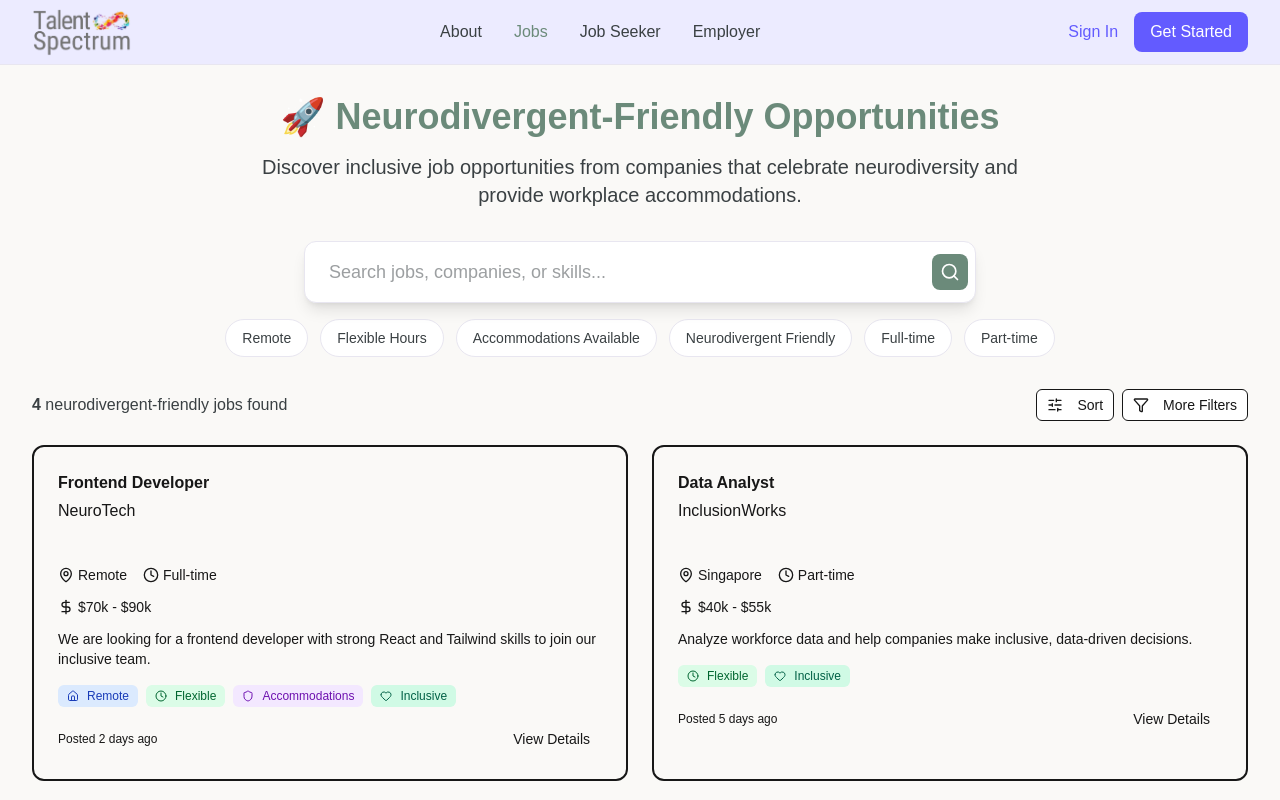
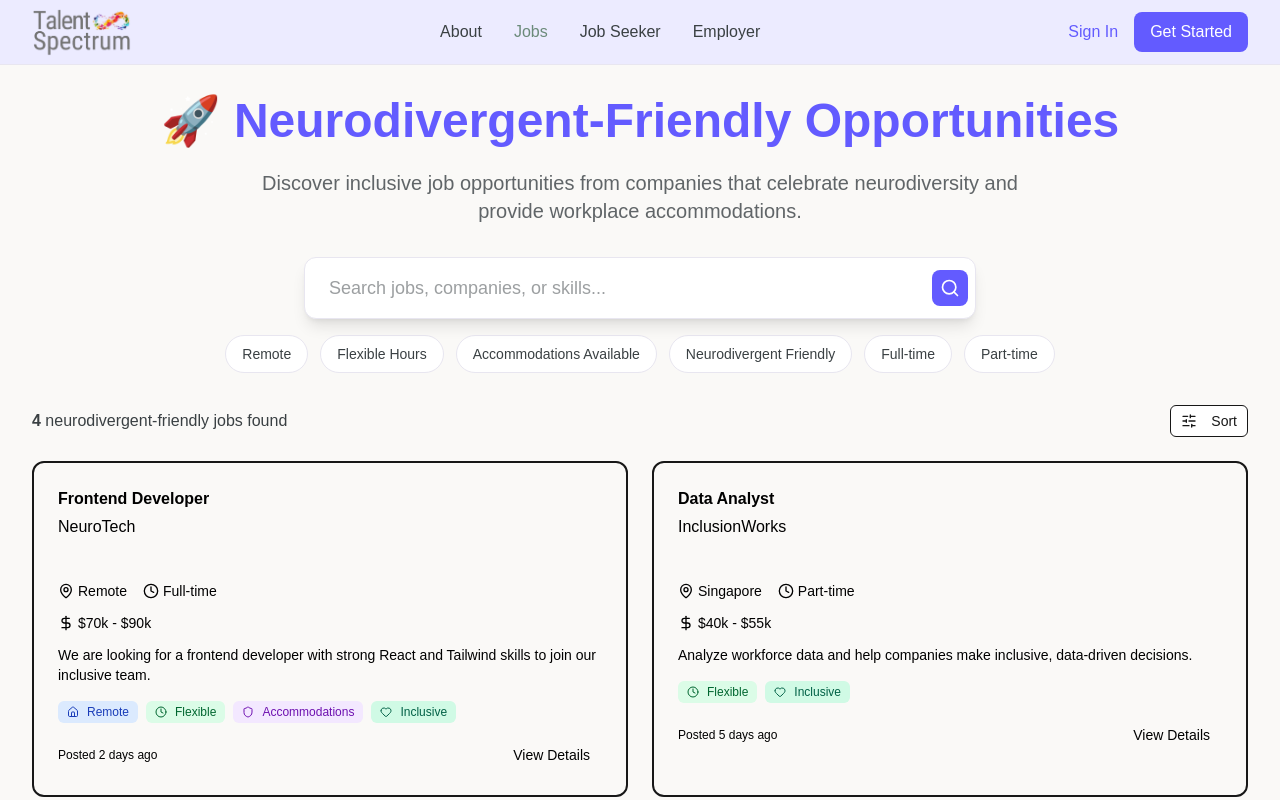
Before and after one commit to y6anting/TalentSpectrum, a Next.js app in the folder talent-spectrum-app/: page /jobListing in a window 1280 px wide. Shown: the top 800 px of the page. Built offline with nearby package versions, Linux system fonts and the light colour scheme.

Commit message:
updated color aesthetic of jobListing page, mostly by copy-pasting values to classNames (effectively hard-coded). TODO: fix nav bar too (text is dark green on hover), fix job details page

```diff
--- a/talent-spectrum-app/src/app/components/jobCard.tsx
+++ b/talent-spectrum-app/src/app/components/jobCard.tsx
@@ -36,7 +36,7 @@ export default function JobCard({
 
   return (
     <Card
-      className={`hover:shadow-lg transition-shadow cursor-pointer border-2 hover:border-emerald-200 ${
+      className={`hover:shadow-lg transition-shadow cursor-pointer border-2 hover:border-[#A090FF] ${
         viewMode === "list" ? "mb-4" : ""
       }`}
       onClick={handleClick}
@@ -50,8 +50,8 @@ export default function JobCard({
           }`}
         >
           <div className={viewMode === "list" ? "flex-1" : ""}>
-            <h3 className="mb-1 font-semibold">{job.title}</h3>
-            <p className="text-muted-foreground">{job.company}</p>
+            <h3 className="mb-1 font-semibold text-[#000000]">{job.title}</h3>
+            <p className="text-muted-foreground text-[#000000]">{job.company}</p>
           </div>
 
           {viewMode === "list" && (
@@ -74,22 +74,22 @@ export default function JobCard({
         {viewMode === "grid" && (
           <div className="space-y-3 mb-4">
             <div className="flex items-center gap-4 text-sm text-muted-foreground">
-              <div className="flex items-center gap-1">
+              <div className="flex items-center gap-1 text-[#000000]">
                 <MapPin className="h-4 w-4" />
                 {job.location}
               </div>
-              <div className="flex items-center gap-1">
+              <div className="flex items-center gap-1 text-[#000000]">
                 <Clock className="h-4 w-4" />
                 {job.type}
               </div>
             </div>
 
-            <div className="flex items-center gap-1 text-sm text-muted-foreground">
+            <div className="flex items-center gap-1 text-sm text-muted-foreground text-[#000000]">
               <DollarSign className="h-4 w-4" />
               {job.salary}
             </div>
 
-            <p className="text-sm text-muted-foreground line-clamp-2">
+            <p className="text-sm text-muted-foreground line-clamp-2 text-[#000000]">
               {job.description}
             </p>
           </div>
@@ -126,10 +126,10 @@ export default function JobCard({
         </div>
 
         <div className="flex items-center justify-between">
-          <span className="text-xs text-muted-foreground">
+          <span className="text-xs text-muted-foreground text-[#000000]">
             Posted {job.posted}
           </span>
-          <Button size="sm" onClick={handleClick}>
+          <Button size="sm" onClick={handleClick} className="text-[#000000]">
             View Details
           </Button>
         </div>
--- a/talent-spectrum-app/src/app/jobListing/page.tsx
+++ b/talent-spectrum-app/src/app/jobListing/page.tsx
@@ -5,7 +5,7 @@ import Link from "next/link";
 import { useRouter } from "next/navigation";
 import JobCard from "@/app/components/jobCard";
 import { Button } from "@/app/components/button";
-import { Search, Filter, SlidersHorizontal } from "lucide-react";
+import { Search, SlidersHorizontal/*, ChevronDown, ArrowUp, ArrowDown*/ } from "lucide-react";
 
 const jobs = [
   {
@@ -103,7 +103,7 @@ export default function OpportunitiesPage() {
 
   const filteredJobs = jobs.filter(job => {
     if (searchQuery && !job.title.toLowerCase().includes(searchQuery.toLowerCase()) &&
-        !job.company.toLowerCase().includes(searchQuery.toLowerCase())) {
+      !job.company.toLowerCase().includes(searchQuery.toLowerCase())) {
       return false;
     }
 
@@ -123,8 +123,8 @@ export default function OpportunitiesPage() {
       <div className="max-w-7xl mx-auto px-4 sm:px-6 lg:px-8 py-8">
         {/* Page Header */}
         <div className="text-center mb-8">
-          <h1 className="text-4xl font-bold text-[#6b8a7a] mb-4">🚀 Neurodivergent-Friendly Opportunities</h1>
-          <p className="text-xl text-[#3a4043] max-w-3xl mx-auto">
+          <h1 className="text-4xl md:text-5xl mb-6 text-[#635bff] font-bold">🚀 Neurodivergent-Friendly Opportunities</h1>
+          <p className="text-xl text-[#3a4043]/80 max-w-3xl mx-auto">
             Discover inclusive job opportunities from companies that celebrate neurodiversity and provide workplace accommodations.
           </p>
         </div>
@@ -143,7 +143,7 @@ export default function OpportunitiesPage() {
               />
               <button
                 type="submit"
-                className="absolute right-2 top-1/2 transform -translate-y-1/2 bg-[#6b8a7a] hover:bg-[#5d7c6b] text-white p-2 rounded-lg transition-colors"
+                className="absolute right-2 top-1/2 transform -translate-y-1/2 bg-[#635bff] hover:bg-[#827CFF] text-white p-2 rounded-lg transition-colors hover:cursor-pointer"
               >
                 <Search className="w-5 h-5" />
               </button>
@@ -156,11 +156,10 @@ export default function OpportunitiesPage() {
               <button
                 key={filter.id}
                 onClick={() => toggleFilter(filter.id)}
-                className={`px-4 py-2 rounded-full text-sm font-medium transition-colors ${
-                  selectedFilters.includes(filter.id)
-                    ? 'bg-[#6b8a7a] text-white'
-                    : 'bg-white border border-[#e8e6f0] text-[#3a4043] hover:bg-[#6b8a7a] hover:text-white'
-                }`}
+                className={`px-4 py-2 rounded-full text-sm font-medium transition-colors ${selectedFilters.includes(filter.id)
+                    ? 'bg-[#827CFF] text-white'
+                    : 'bg-white border border-[#e8e6f0] text-[#3a4043] hover:bg-[#827CFF] hover:text-white'
+                  }`}
               >
                 {filter.label}
               </button>
@@ -174,13 +173,9 @@ export default function OpportunitiesPage() {
             <span className="font-semibold">{filteredJobs.length}</span> neurodivergent-friendly jobs found
           </p>
           <div className="flex gap-2">
-            <Button variant="outline" size="sm">
+            <Button variant="outline" size="sm" className="hover:cursor-pointer">
               <SlidersHorizontal className="h-4 w-4 mr-2" />
               Sort
-            </Button>
-            <Button variant="outline" size="sm">
-              <Filter className="h-4 w-4 mr-2" />
-              More Filters
             </Button>
           </div>
         </div>
@@ -225,11 +220,11 @@ export default function OpportunitiesPage() {
           </p>
           <div className="flex flex-col sm:flex-row gap-3 justify-center">
             <Link href="/register">
-              <Button className="bg-[#6b8a7a] hover:bg-[#5d7c6b]">
+              <Button className="bg-[#635bff] hover:bg-[#827CFF] hover:text-[#ffffff] hover:cursor-pointer">
                 Create Profile
               </Button>
             </Link>
-            <Button variant="outline">
+            <Button variant="outline" className="hover:cursor-pointer">
               Set Up Job Alerts
             </Button>
           </div>
```
